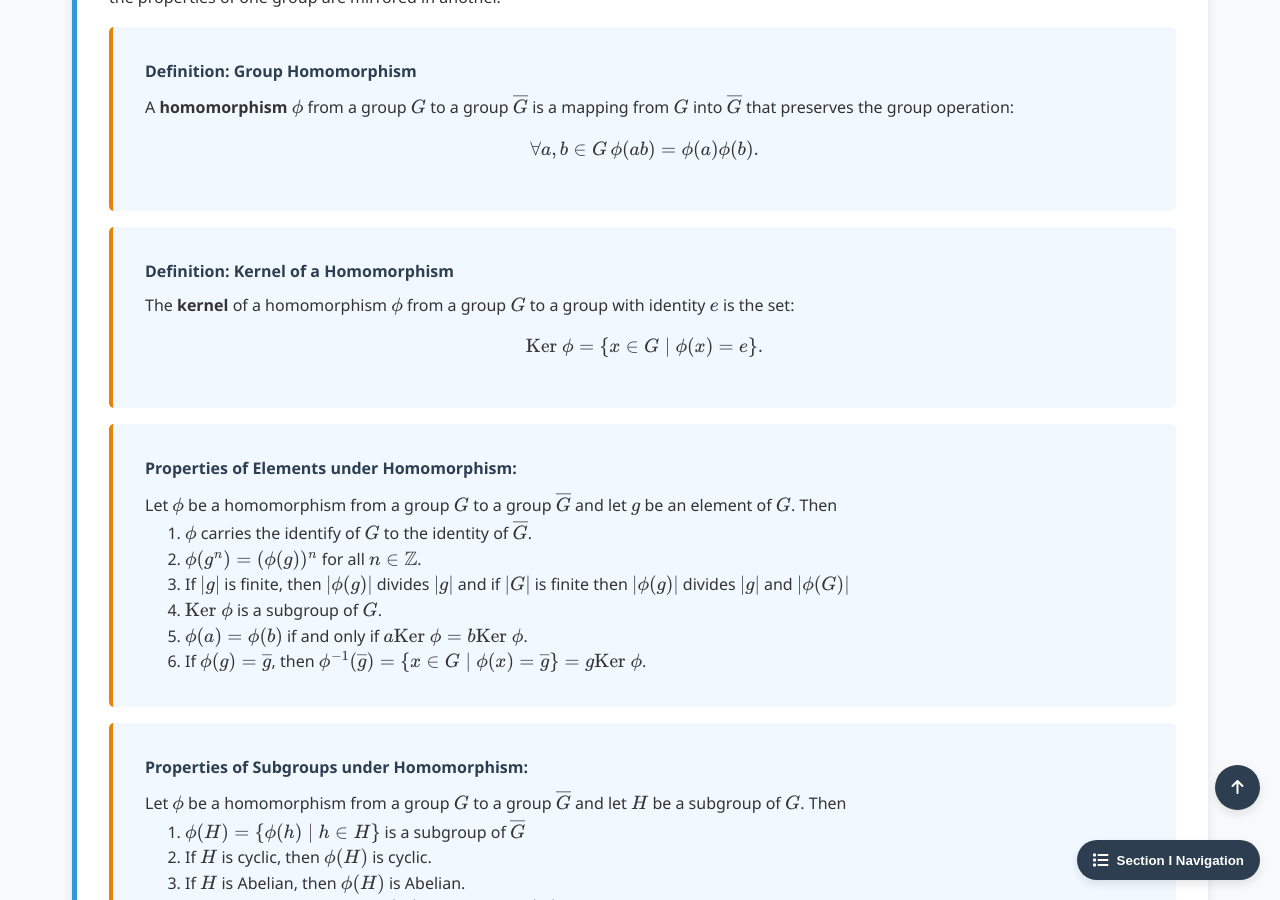
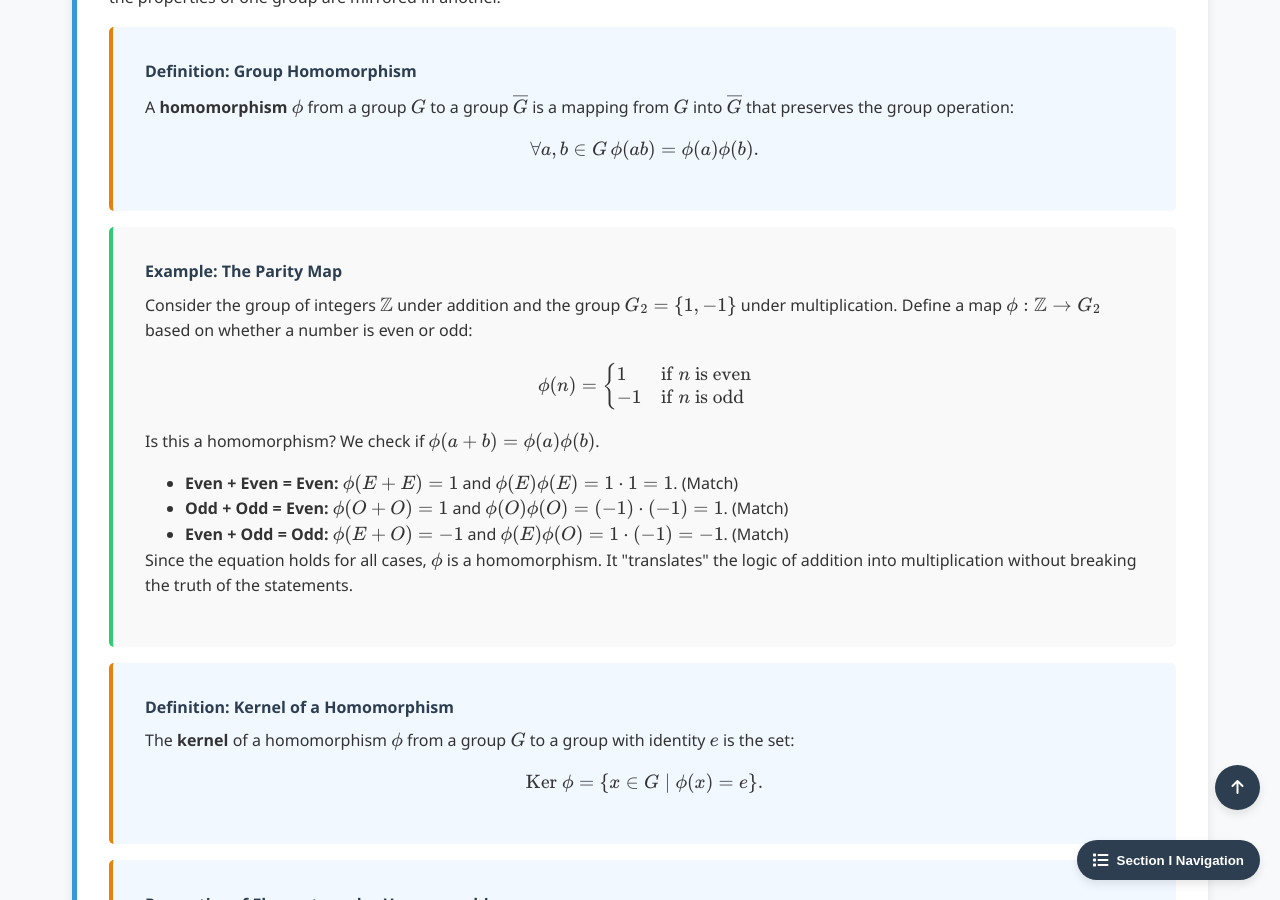
Before and after one commit to Yusukey01/yusukey01.github.io, a Jekyll site: the page built from Mathematics/Linear_algebra/group_isomorphism.html, in a window 1280 px wide and 900 px high, scrolled down 8785 px. Built offline with Jekyll 4.4.1, drawn with Linux system fonts in a browser that asks for light colours.

Commit message:
Start I-17, added examples and explanations

```diff
--- a/Mathematics/Linear_algebra/group_isomorphism.html
+++ b/Mathematics/Linear_algebra/group_isomorphism.html
@@ -531,6 +531,27 @@ uses_python: false
                     \]
                 </div>
 
+                <div class="proof">
+                    <span class="proof-title">Example: The Parity Map</span>
+                    <p>
+                        Consider the group of integers \(\mathbb{Z}\) under addition and the group \(G_2 = \{1, -1\}\) under multiplication.
+                        Define a map \(\phi: \mathbb{Z} \to G_2\) based on whether a number is even or odd:
+                        \[
+                        \phi(n) = \begin{cases} 1 & \text{if } n \text{ is even} \\ -1 & \text{if } n \text{ is odd} \end{cases}
+                        \]
+                        Is this a homomorphism? We check if \(\phi(a + b) = \phi(a)\phi(b)\).
+                    </p>
+                    <ul style="padding-left: 40px;">
+                        <li><strong>Even + Even = Even:</strong> \(\phi(E + E) = 1\) and \(\phi(E)\phi(E) = 1 \cdot 1 = 1\). (Match)</li>
+                        <li><strong>Odd + Odd = Even:</strong> \(\phi(O + O) = 1\) and \(\phi(O)\phi(O) = (-1) \cdot (-1) = 1\). (Match)</li>
+                        <li><strong>Even + Odd = Odd:</strong> \(\phi(E + O) = -1\) and \(\phi(E)\phi(O) = 1 \cdot (-1) = -1\). (Match)</li>
+                    </ul>
+                    <p>
+                        Since the equation holds for all cases, \(\phi\) is a homomorphism. It "translates" the logic of addition into
+                        multiplication without breaking the truth of the statements.
+                    </p>
+                </div>
+
                 <div class="theorem">
                     <span class="theorem-title">Definition: Kernel of a Homomorphism</span>
                     The <strong>kernel</strong> of a homomorphism \(\phi\) from a group \(G\) to a group with identity \(e\) is
```
